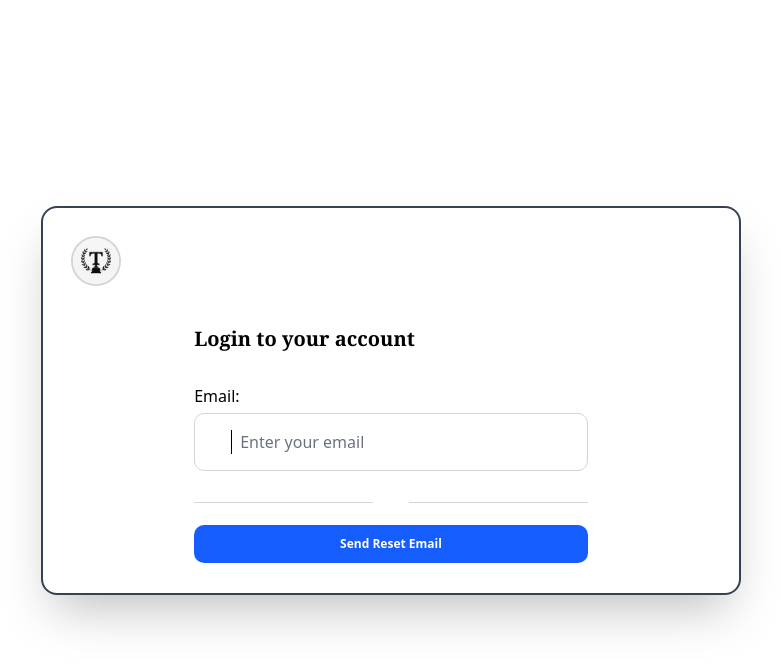
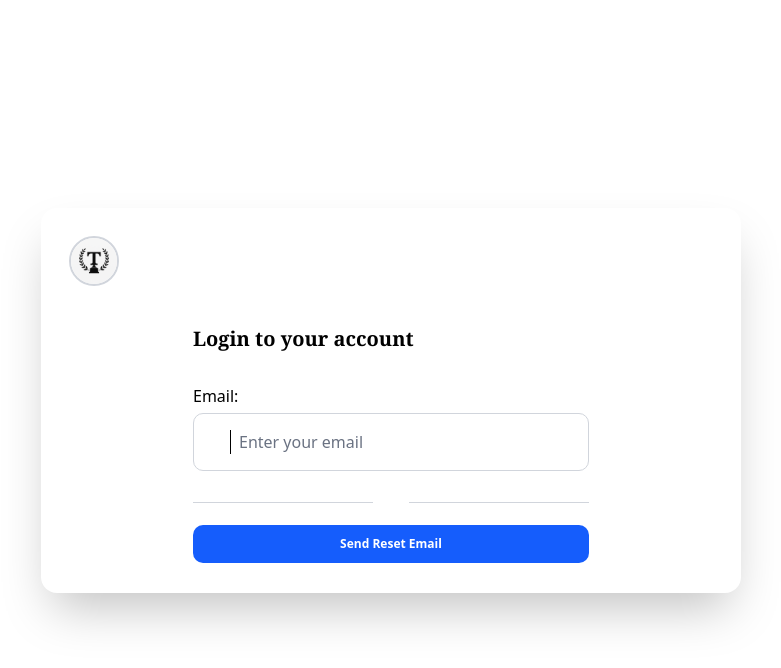
Before and after one commit to Eche00/Tournex, a React (Vite) app: page /forgotpassword in a window 1280 px wide. Both pictures are taken after a click on the button "Explore". Shown: the top 668 px of the page, without its empty margins (249-1030 px from the left). Built offline with nearby package versions, Linux system fonts and the light colour scheme; some icons are missing.

Commit message:
updating border color not to display on light mode

```diff
--- a/src/authentication/ForgotPassword.jsx
+++ b/src/authentication/ForgotPassword.jsx
@@ -11,7 +11,7 @@ function ForgotPassword() {
   return (
     <div className=" sm:flex sm:items-center sm:justify-center h-[100vh] bg-white dark:bg-[#1F1F1F] overflow-hidden overscroll-none ">
       {/* mobile container   */}
-      <main className=" relative flex flex-col  sm:shadow-2xl   sm:rounded-2xl  sm:h-fit h-screen  sm:w-[700px] w-full p-[20px] sm:border-2 border-gray-700">
+      <main className=" relative flex flex-col  sm:shadow-2xl   sm:rounded-2xl  sm:h-fit h-screen  sm:w-[700px] w-full p-[20px] dark:sm:border-2 dark:border-gray-700">
         {/* exit page */}
         <Link to="/signin" className="rounded-full p-2 ">
           <img
--- a/src/authentication/Signin.jsx
+++ b/src/authentication/Signin.jsx
@@ -18,7 +18,7 @@ function Signin() {
   return (
     <div className=" sm:flex sm:items-center sm:justify-center h-[100vh] bg-white dark:bg-[#1F1F1F] overflow-hidden overscroll-none ">
       {/* mobile container   */}
-      <main className=" relative flex flex-col  sm:shadow-2xl   sm:rounded-2xl  sm:h-fit h-screen  sm:w-[700px] w-full p-[20px] sm:border-2 border-gray-700">
+      <main className=" relative flex flex-col  sm:shadow-2xl   sm:rounded-2xl  sm:h-fit h-screen  sm:w-[700px] w-full p-[20px] dark:sm:border-2 dark:border-gray-700">
         {/* exit page */}
         <Link to="/" className="rounded-full p-2 ">
           <img
--- a/src/authentication/Signup.jsx
+++ b/src/authentication/Signup.jsx
@@ -15,7 +15,7 @@ function Signup() {
   return (
     <div className=" sm:flex sm:items-center sm:justify-center h-[100vh] bg-white dark:bg-[#1F1F1F] overflow-hidden overscroll-none ">
       {/* mobile container   */}
-      <main className=" relative flex flex-col  sm:shadow-2xl   sm:rounded-2xl  sm:h-fit h-screen  sm:w-[700px] w-full p-[20px] sm:border-2 border-gray-700">
+      <main className=" relative flex flex-col  sm:shadow-2xl   sm:rounded-2xl  sm:h-fit h-screen  sm:w-[700px] w-full p-[20px] dark:sm:border-2 dark:border-gray-700">
         {/* exit page */}
         <Link to="/" className="rounded-full p-2 ">
           <img
```
